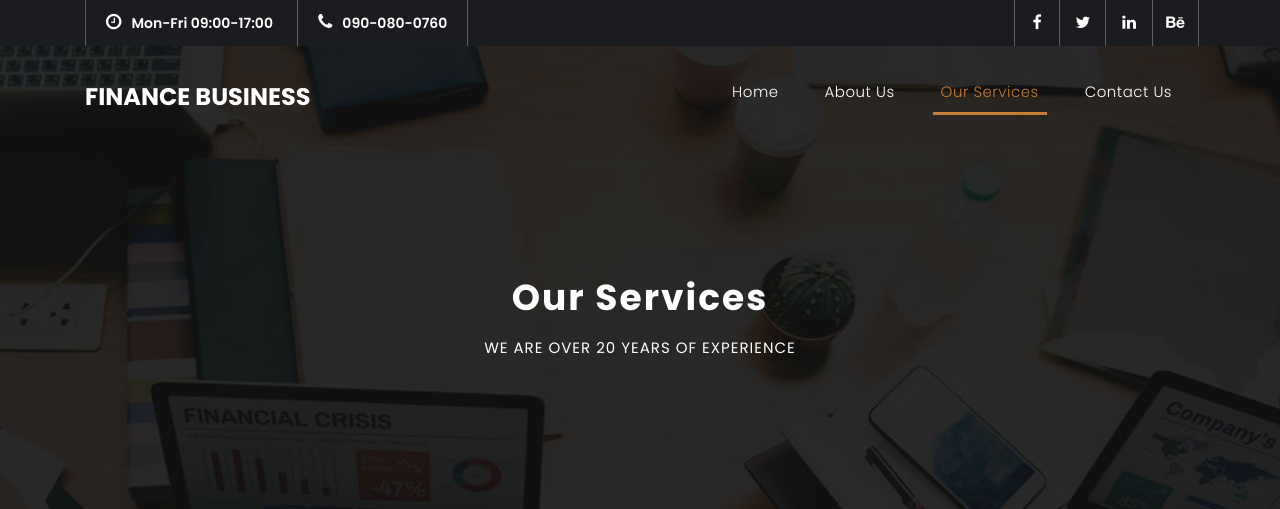
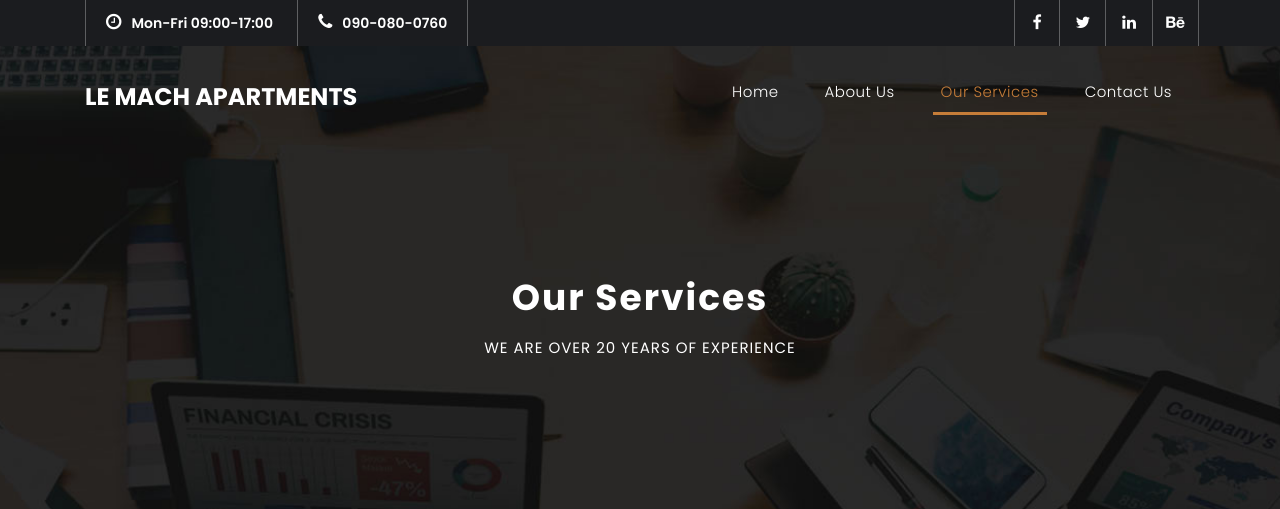
Before and after one commit to avosa/lemach, a Flask app: page /services in a window 1280 px wide. Shown: the top 509 px of the page. Run offline with Flask 2, Linux system fonts and the light colour scheme; parts of the project's set-up code (start-up, migrations or seed data) failed here and were passed over; some libraries are stand-ins or nearby versions.

Commit message:
Modified templates

```diff
--- a/app/general/templates/contact.html
+++ b/app/general/templates/contact.html
@@ -5,9 +5,7 @@
   <header class="">
   <nav class="navbar navbar-expand-lg">
     <div class="container">
-          <a class="navbar-brand" href="index.html"
-            ><h2>Le Mach Apartments</h2></a
-          >
+      <a class="navbar-brand" href="index.html"><h2>Le Mach Apartments</h2></a>
       <button
         class="navbar-toggler"
         type="button"
--- a/app/general/templates/services.html
+++ b/app/general/templates/services.html
@@ -2,7 +2,7 @@
 <header class="">
   <nav class="navbar navbar-expand-lg">
     <div class="container">
-      <a class="navbar-brand" href="index.html"><h2>Finance Business</h2></a>
+      <a class="navbar-brand" href="index.html"><h2>Le Mach Apartments</h2></a>
       <button
         class="navbar-toggler"
         type="button"
@@ -22,7 +22,6 @@
           <li class="nav-item">
             <a class="nav-link" href="/about">About Us</a>
           </li>
-
           <li class="nav-item active">
             <a class="nav-link" href="/services"
               >Our Services
```
Also changed, not shown: app/general/templates/about.html (+3 -4 lines). Lines whose indentation alone changed are shown as unchanged.
